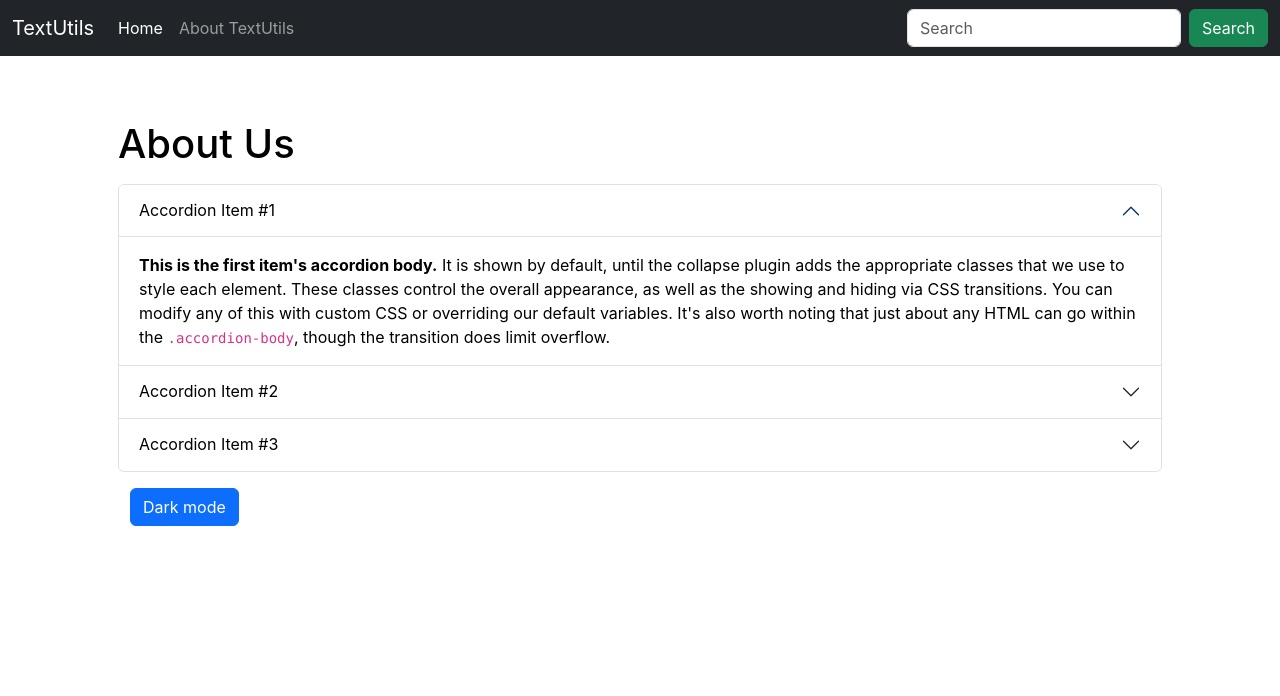
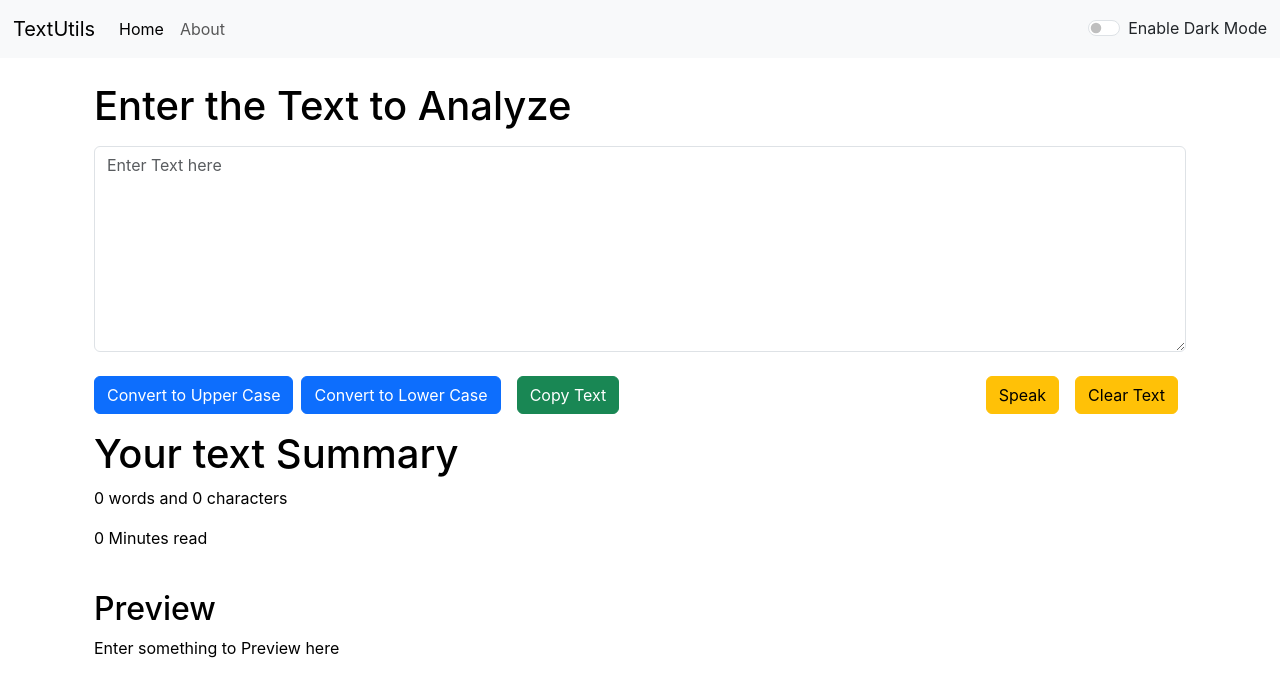
Before and after one commit to arghjain29/TextUtils, a React (Create React App) app: page / in a window 1280 px wide. Shown: the top 696 px of the page. Built offline with nearby package versions, Linux system fonts and the light colour scheme.

Commit message:
ThemeMode

```diff
--- a/src/App.js
+++ b/src/App.js
@@ -1,18 +1,32 @@
 import './App.css';
-import About from './components/About';
+import React, { useState } from 'react';
+// import About from './components/About';
 import Navbar from './components/Navbar';
-// import TextForm from './components/TextForm';
+import TextForm from './components/TextForm';
 
 function App() {
+
+  const[Mode,setMode] = useState('light');
+
+  const toggleMode = () => {
+    if(Mode === 'light'){
+      setMode('dark');
+      document.body.style.backgroundColor = '#042743';
+    } else {
+      setMode('light');
+      document.body.style.backgroundColor = 'white';
+    }
+  }
+
   return (
     <>
-      <Navbar title="TextUtils" AboutText="About TextUtils" />
+      <Navbar title="TextUtils" mode={Mode} toggleMode={toggleMode} />
 
-      {/* <div className="container mt-4">
-      <TextForm header="Enter the Text to Analyze" />
-      </div> */}
+      <div className="container mt-4">
+      <TextForm header="Enter the Text to Analyze" mode={Mode}/>
+      </div>
 
-      <About />
+      {/* <About /> */}
     </>
   );
 }
--- a/src/components/Navbar.js
+++ b/src/components/Navbar.js
@@ -3,7 +3,7 @@ import PropTypes from 'prop-types'
 
 export default function Navbar(props) {
   return (
-    <nav className="navbar navbar-expand-lg navbar-dark bg-dark">
+    <nav className={`navbar navbar-expand-lg border border-1 border-${props.mode} navbar-${props.mode} bg-${props.mode}`}>
       <div className="container-fluid">
         <a className="navbar-brand" href="/">{props.title}</a>
         <button className="navbar-toggler" type="button" data-bs-toggle="collapse" data-bs-target="#navbarSupportedContent" aria-controls="navbarSupportedContent" aria-expanded="false" aria-label="Toggle navigation">
@@ -18,10 +18,10 @@ export default function Navbar(props) {
               <a className="nav-link" href="/">{props.AboutText}</a>
             </li>
           </ul>
-      <form className="d-flex" role="search">
-        <input className="form-control me-2" type="search" placeholder="Search" aria-label="Search"/>
-        <button className="btn btn-success" type="submit">Search</button>
-      </form>
+          <div className={`form-check form-switch text-${props.mode==='light'? 'dark': 'light' }`}>
+            <input className="form-check-input" onClick={props.toggleMode} type="checkbox" role="switch" id="flexSwitchCheckDefault"/>
+              <label className="form-check-label" htmlFor="flexSwitchCheckDefault">Enable Dark Mode</label>
+          </div>
         </div>
       </div>
     </nav>
--- a/src/components/TextForm.js
+++ b/src/components/TextForm.js
@@ -36,7 +36,12 @@ export default function TextForm(props) {
             window.speechSynthesis.cancel();
             toggle.innerHTML = "Speak";
         }
-    };
+    }
+    const handleCopy = () => {
+        let text = document.getElementById('myBox');
+        text.select();
+        navigator.clipboard.writeText(text.value);
+    }
 
     const countWords = (text) => {
         return text.split(/\s+/).filter(word => word.length > 0).length;
@@ -45,22 +50,25 @@ export default function TextForm(props) {
     return (
         <>
             <div className="mb-3 container">
-                <h1>{props.header}</h1>
-                <textarea className="form-control mt-3" value={text} onChange={handleOnChange} placeholder='Enter Text here' id="myBox" rows="8"></textarea>
+                <h1 style={{color: props.mode==='light'? 'black': 'white'}}>{props.header}</h1>
+
+                <textarea className="form-control mt-3" value={text} style={{backgroundColor: props.mode==='light'? 'white': 'grey', color:props.mode==='light'? 'black': 'white'}} onChange={handleOnChange} placeholder='Enter Text here' id="myBox" rows="8"> </textarea>
+
                 <div className='d-flex'>
-                    <button className="btn btn-primary mt-4" onClick={handleUpClick} >Convert to upper Case</button>
-                    <button className="btn btn-success mt-4 mx-2" onClick={handleLoClick} >Convert to lower Case</button>
+                    <button className="btn btn-primary mt-4" onClick={handleUpClick} >Convert to Upper Case</button>
+                    <button className="btn btn-primary mt-4 mx-2" onClick={handleLoClick} >Convert to Lower Case</button>
+                    <button className="btn btn-success mt-4 mx-2" onClick={handleCopy} >Copy Text</button>
                     <button onClick={speak} className="btn btn-warning mt-4 mx-2 ms-auto" id="toggle">Speak</button>
                     <button className="btn btn-warning mt-4 mx-2" onClick={handleClear} >Clear Text</button>
                 </div>
             </div>
-            <div className="container mt-3">
+            <div className="container mt-3" style={{color: props.mode==='light'? 'black': 'white'}}>
                 <h1>Your text Summary</h1>
                 <p>{countWords(text)} words and {text.length} characters</p>
                 <p>{0.008 * countWords(text)} Minutes read</p>
                 <br />
                 <h2>Preview</h2>
-                <p>{text}</p>
+                <p>{text.length > 0 ? text : "Enter something to Preview here" }</p>
             </div>
         </>
     )
```
Lines whose indentation alone changed are shown as unchanged.
